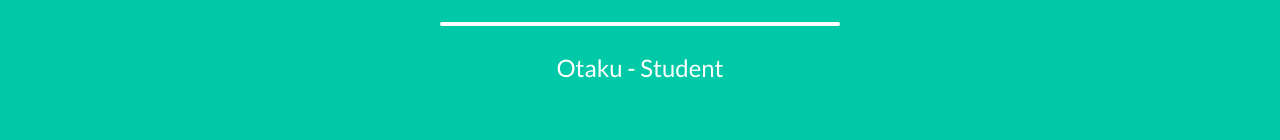
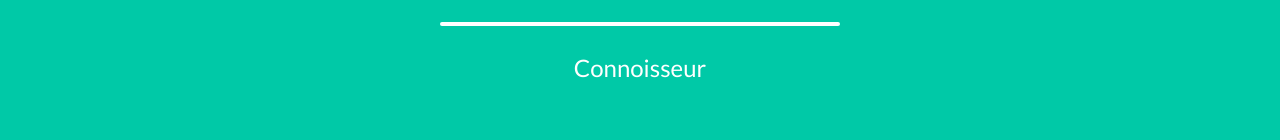
Before and after one commit to arildewantara/arildewantara.github.io, a plain HTML site: page index.html in a window 1280 px wide. Shown: the part 647-787 px from the top of the page. Drawn offline with Linux system fonts and the light colour scheme.

Commit message:
Update index.html

```diff
--- a/index.html
+++ b/index.html
@@ -57,7 +57,7 @@
         <div class="divider-custom-line align-items-center"></div>
       </div>
 
-      <p class="masthead-subheading font-weight-light mb-0">Otaku - Student</p>
+      <p class="masthead-subheading font-weight-light mb-0">Connoisseur</p>
 
     </div>
   </header>
```
